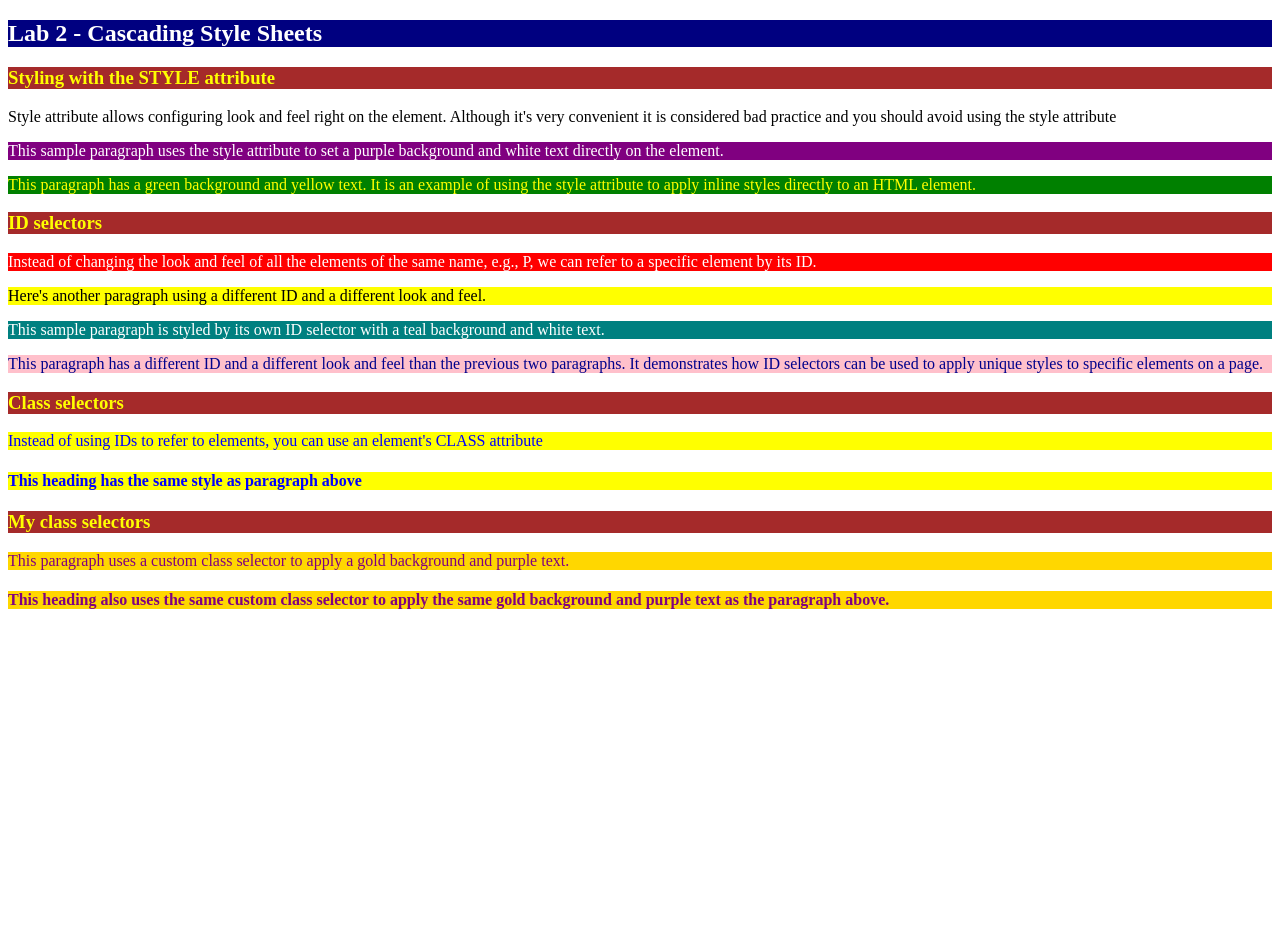
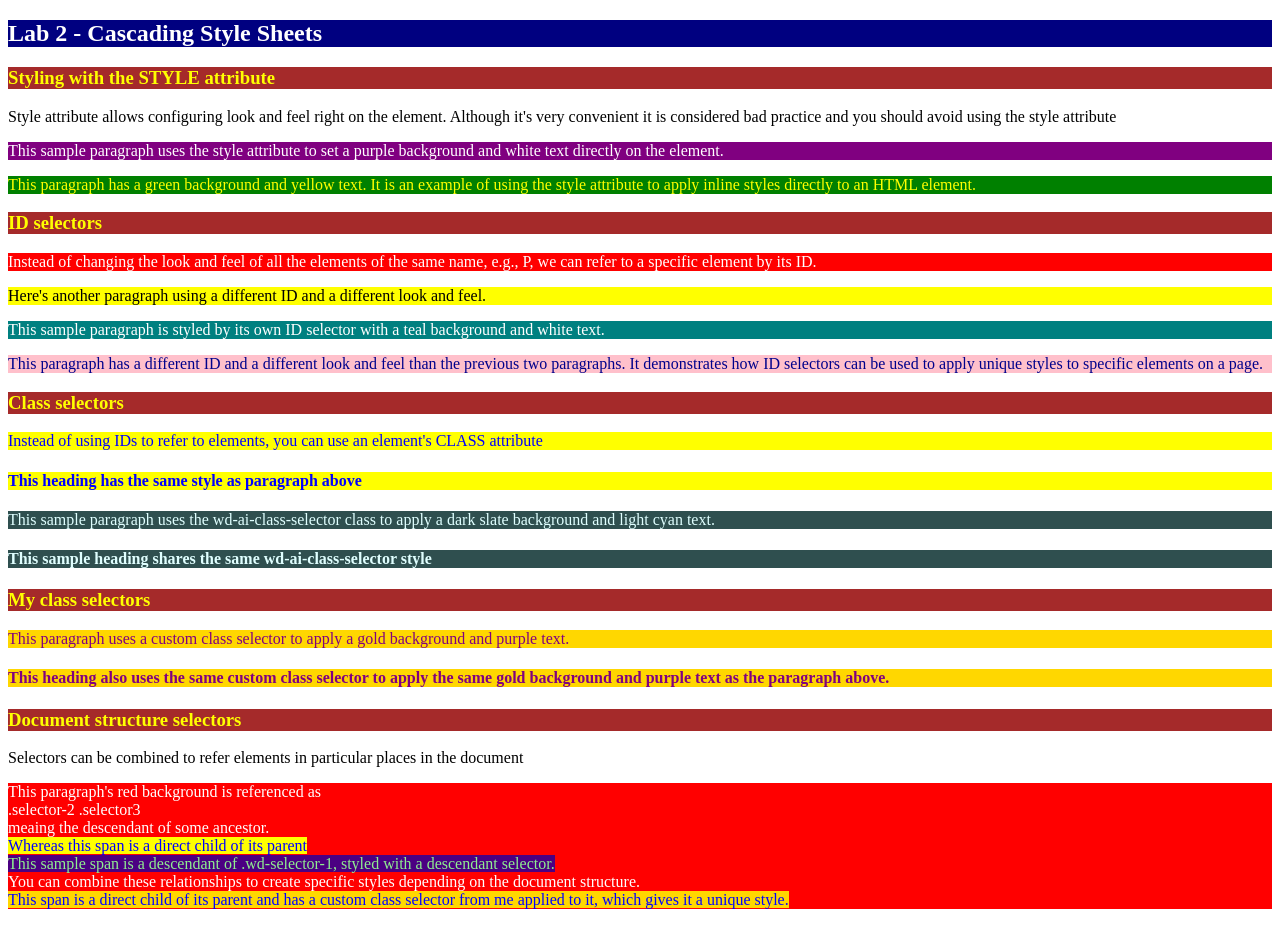
Before and after one commit to pricefy-dotcom/webdev-client, a Next.js app in the folder 2026/fall/webdev/webdev-client/: page /labs/lab2 in a window 1280 px wide. Before the commit the page ends 800 px from the top, so only its background shows below. Built offline with nearby package versions, Linux system fonts and the light colour scheme.

Commit message:
Lab 2.1.5 Selecting HTML Content Based on the Document Structure

```diff
--- a/2026/fall/webdev/webdev-client/app/labs/lab2/index.css
+++ b/2026/fall/webdev/webdev-client/app/labs/lab2/index.css
@@ -38,7 +38,32 @@ h3 {
     color: blue;
 }
 
+.wd-ai-class-selector {
+    background-color: darkslategray;
+    color: lightcyan;
+}
+
 .wd-your-class {
     background-color: gold;
     color: purple;
 }
+
+.wd-selector-1 .wd-selector-3 {
+    background-color: red;
+    color: white;
+}
+
+.wd-selector-2 > .wd-selector-3 > .wd-selector-4 {
+    background-color: yellow;
+    color: blue;
+}
+
+.wd-selector-1 .wd-ai-selector-5 {
+    background-color: indigo;
+    color: lightgreen;
+}
+
+.wd-selector-2 > .wd-selector-3 > .wd-your-selector {
+    background-color: gold;
+    color: blue;
+}
--- a/2026/fall/webdev/webdev-client/app/labs/lab2/page.tsx
+++ b/2026/fall/webdev/webdev-client/app/labs/lab2/page.tsx
@@ -49,6 +49,13 @@ export default function Lab2() {
           <h4 className="wd-class-selector">
             This heading has the same style as paragraph above
           </h4>
+          <p className="wd-ai-class-selector">
+            This sample paragraph uses the wd-ai-class-selector class to
+            apply a dark slate background and light cyan text.
+          </p>
+          <h4 className="wd-ai-class-selector">
+            This sample heading shares the same wd-ai-class-selector style
+          </h4>
 
           <div id="wd-your-class-selectors">
             <h3>My class selectors</h3>
@@ -60,9 +67,48 @@ export default function Lab2() {
               This heading also uses the same custom class selector to
               apply the same gold background and purple text as the paragraph above.
             </h4>
+
+            <div id="wd-css-document-structure">
+              <div className="wd-selector-1">
+                <h3>Document structure selectors</h3>
+                <div className="wd-selector-2">
+                  Selectors can be combined to refer elements in particular
+                  places in the document
+                  <p className="wd-selector-3">
+                    This paragraph&apos;s red background is referenced as
+                    <br />
+                    .selector-2 .selector3
+                    <br />
+                    meaing the descendant of some ancestor.
+                    <br />
+                    <span className="wd-selector-4">
+                      Whereas this span is a direct child of its parent
+                    </span>
+                    <br />
+                    <span className="wd-ai-selector-5">
+                      This sample span is a descendant of .wd-selector-1,
+                      styled with a descendant selector.
+                    </span>
+                    <br />
+                    You can combine these relationships to create specific
+                    styles depending on the document structure.
+                    <br />
+                    <span className="wd-your-selector">
+                      This span is a direct child of its parent and has a
+                      custom class selector from me applied to it, which gives it a
+                      unique style.
+                    </span>
+                  </p>
+                </div>
+              </div>
+            </div>
+
           </div>
+
         </div>
+
       </div>
+
     </div>
   );
 }
```
